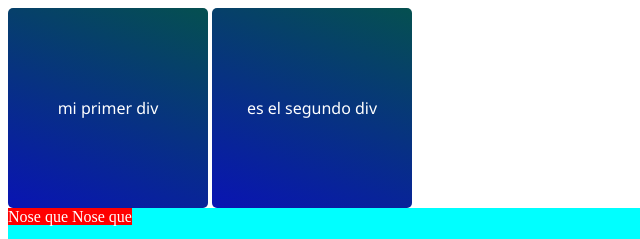
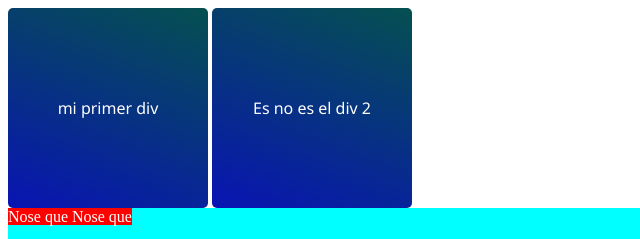
Before and after one commit to OmarRMC/prueba, a plain HTML site: page index.html in a window 1280 px wide. Shown: the top 239 px of the page, 0-640 px from the left. Drawn offline with Linux system fonts and the light colour scheme.

Commit message:
Update index.html

```diff
--- a/index.html
+++ b/index.html
@@ -33,7 +33,7 @@
     </div>
 
     <div>
-      es el segundo div
+    Es no es el div 2
     </div>
     <div>
 
```
